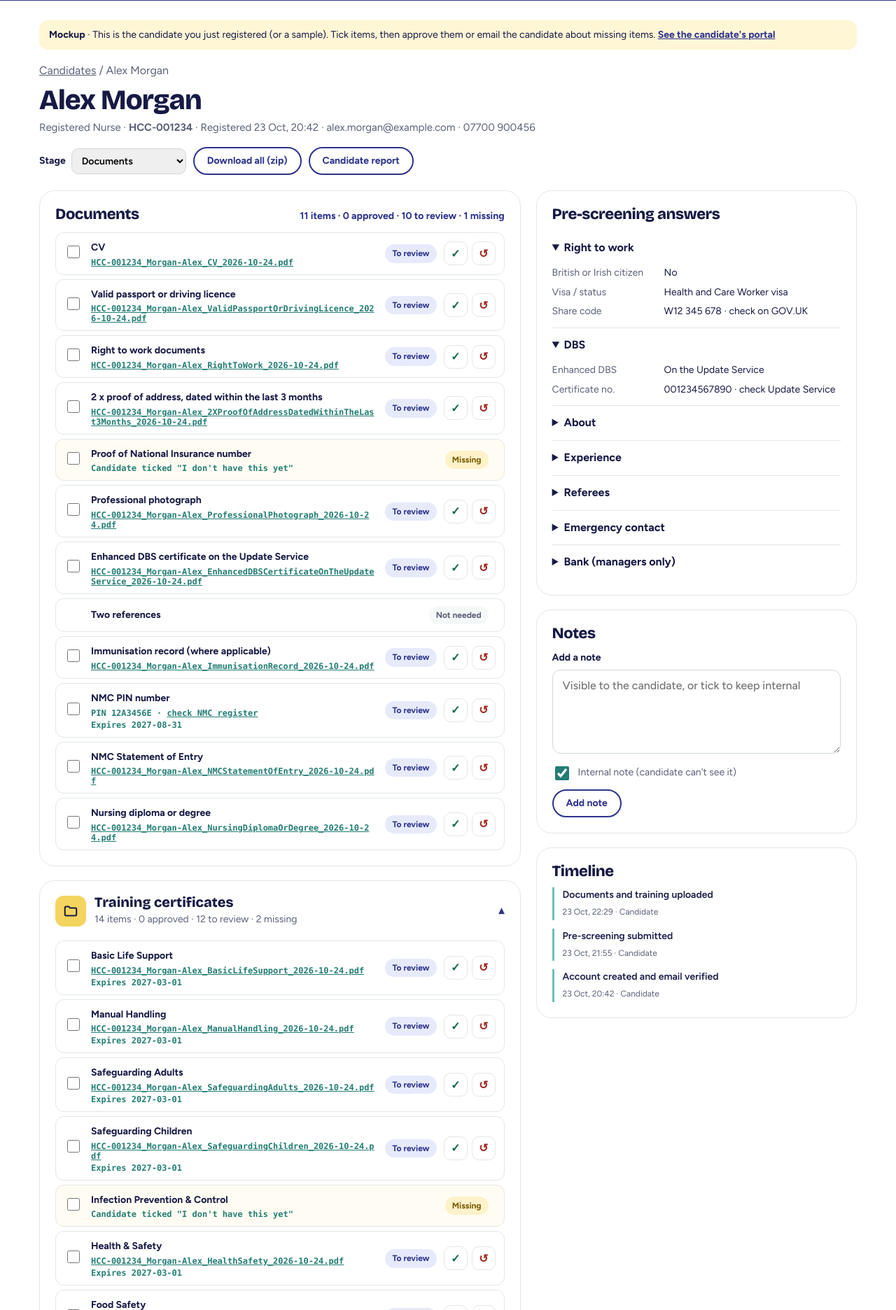
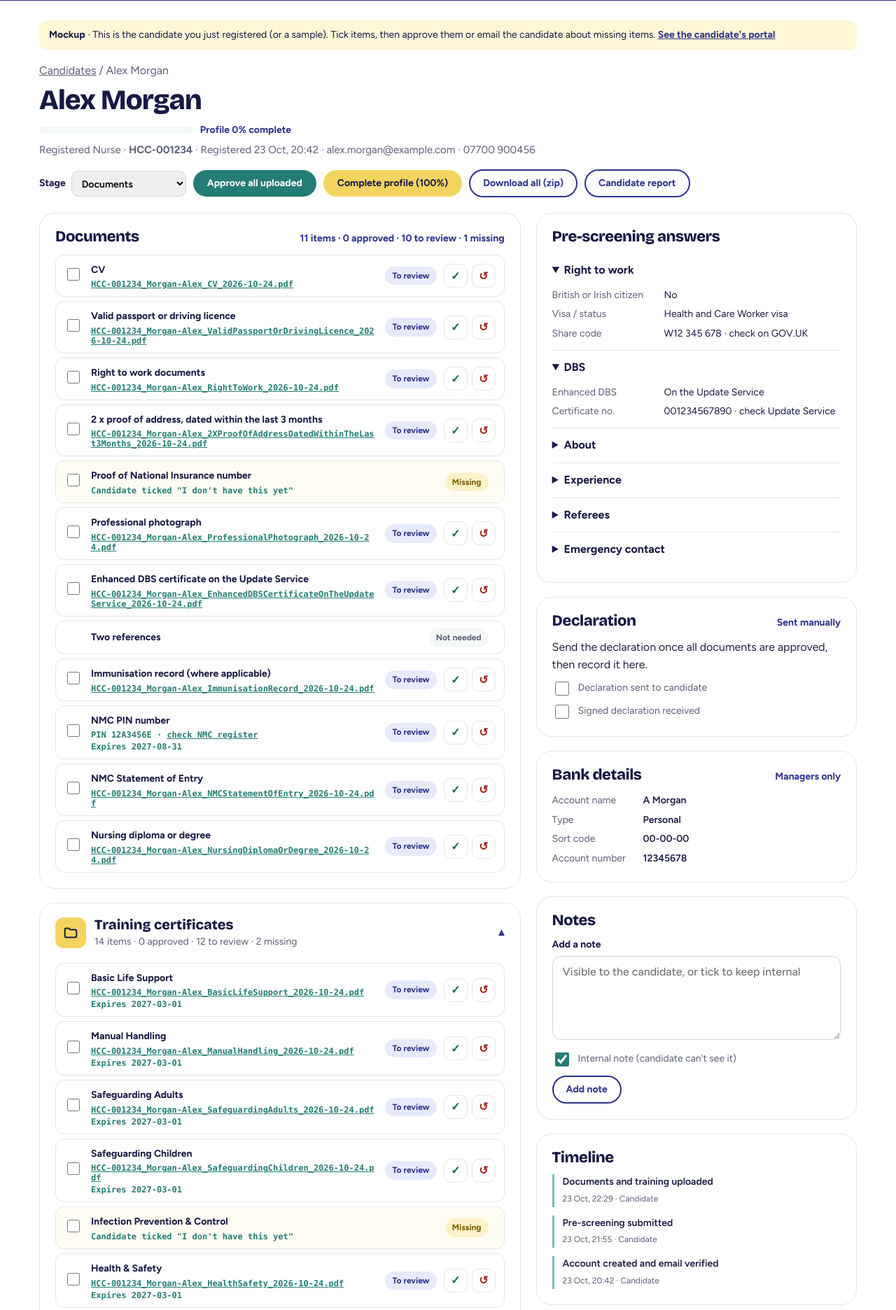
Before and after one commit to abdoultest08-hash/my-wordpress-site, a PHP site: page /staff.html in a window 1280 px wide. Shown: the part 164-2036 px from the top of the page at 70% size. Run offline with PHP 8.4, Linux system fonts and the light colour scheme.

Commit message:
Mockup: required bank details, staff overrides and declaration tracker, two staff emails without attachments
Co-Authored-By: Claude Opus 5.5 <noreply@anthropic.com>
Claude-Session: https://claude.ai/code/session_018ADX3SAHKUZDBiV8MVV5AD

```diff
--- a/mockups/hcc-temps-v2/_src/pages/portal.html
+++ b/mockups/hcc-temps-v2/_src/pages/portal.html
@@ -62,7 +62,7 @@
     if (s.file || s.pin) return { status: 'review' };
     return { status: 'todo' };
   }
-  var CHIP = { approved: ['Approved', 'stat-ok'], review: ['Uploaded · awaiting review', 'stat-wait'], amend: ['Needs replacing', 'stat-amend'], todo: ['To follow', 'stat-todo'], requested: ['Requested by our team', 'stat-amend'], na: ['Not needed', 'stat-na'] };
+  var CHIP = { approved: ['Approved', 'stat-ok'], override: ['Approved', 'stat-ok'], review: ['Uploaded · awaiting review', 'stat-wait'], amend: ['Needs replacing', 'stat-amend'], todo: ['To follow', 'stat-todo'], requested: ['Requested by our team', 'stat-amend'], na: ['Not needed', 'stat-na'] };
   function rows(items, store, isTrain) {
     return items.map(function (it, i) {
       var st = it.na ? { status: 'na' } : status(store, it.key, isTrain), s = store[it.key] || {}, c = CHIP[st.status];
@@ -85,7 +85,7 @@
     var di = docItems(), ti = R[S.role].train.map(function (t) { return { key: t, label: t }; });
     document.getElementById('pDocs').innerHTML = rows(di, S.docs, false);
     document.getElementById('pTrain').innerHTML = rows(ti, S.train, true);
-    var count = function (items, store) { var need = items.filter(function (i) { return !i.na; }); var ok = 0, todo = 0, amend = 0; need.forEach(function (i) { var st = status(store, i.key).status; if (st === 'approved') ok++; if (st === 'todo' || st === 'requested') todo++; if (st === 'amend') amend++; }); return { n: need.length, ok: ok, todo: todo, amend: amend, have: need.filter(function (i) { var s = store[i.key] || {}; return s.file || s.pin; }).length }; };
+    var count = function (items, store) { var need = items.filter(function (i) { return !i.na; }); var ok = 0, todo = 0, amend = 0; need.forEach(function (i) { var st = status(store, i.key).status; if (st === 'approved' || st === 'override') ok++; if (st === 'todo' || st === 'requested') todo++; if (st === 'amend') amend++; }); return { n: need.length, ok: ok, todo: todo, amend: amend, have: need.filter(function (i) { var s = store[i.key] || {}; return s.file || s.pin; }).length }; };
     var d = count(di, S.docs), t = count(ti, S.train);
     document.getElementById('docSum').textContent = d.have + ' of ' + d.n + ' added';
     document.getElementById('trainSum').textContent = t.have + ' of ' + t.n + ' added' + (t.todo ? ' · ' + t.todo + ' to follow' : '') + (t.amend ? ' · ' + t.amend + ' to replace' : '') + ' · tap to open';
--- a/mockups/hcc-temps-v2/assets/site.css
+++ b/mockups/hcc-temps-v2/assets/site.css
@@ -917,3 +917,13 @@ fieldset.f { border: 0; margin: 0; padding: 0; }
 .m-small { font-size: 13px; color: var(--muted); }
 .m-reason { background: #FFF6D6; padding: 10px 12px; border-radius: 10px; }
 .m-note { background: var(--aqua-tint); padding: 10px 12px; border-radius: 10px; }
+.pct { display: flex; align-items: center; gap: 10px; margin-top: 10px; max-width: 360px; }
+.pct .progress { flex: 1; margin-top: 0; height: 10px; }
+.pct b { font-size: 14px; color: var(--navy); white-space: nowrap; }
+.p-ov { display: block; font-size: 13px; font-weight: 600; color: #17694A; margin-top: 4px; }
+.ov-list { margin: 10px 0 0; padding-left: 20px; display: grid; gap: 4px; font-size: 15px; }
+.bank-dl { margin: 0; display: grid; gap: 6px; }
+.bank-dl div { display: grid; grid-template-columns: 130px 1fr; font-size: 14px; }
+.bank-dl dt { color: var(--muted); }
+.bank-dl dd { margin: 0; color: var(--ink); font-weight: 600; }
+.bulk .btn-ghost-light { min-height: 38px; }
--- a/mockups/hcc-temps-v2/portal.html
+++ b/mockups/hcc-temps-v2/portal.html
@@ -187,7 +187,7 @@
     if (s.file || s.pin) return { status: 'review' };
     return { status: 'todo' };
   }
-  var CHIP = { approved: ['Approved', 'stat-ok'], review: ['Uploaded · awaiting review', 'stat-wait'], amend: ['Needs replacing', 'stat-amend'], todo: ['To follow', 'stat-todo'], requested: ['Requested by our team', 'stat-amend'], na: ['Not needed', 'stat-na'] };
+  var CHIP = { approved: ['Approved', 'stat-ok'], override: ['Approved', 'stat-ok'], review: ['Uploaded · awaiting review', 'stat-wait'], amend: ['Needs replacing', 'stat-amend'], todo: ['To follow', 'stat-todo'], requested: ['Requested by our team', 'stat-amend'], na: ['Not needed', 'stat-na'] };
   function rows(items, store, isTrain) {
     return items.map(function (it, i) {
       var st = it.na ? { status: 'na' } : status(store, it.key, isTrain), s = store[it.key] || {}, c = CHIP[st.status];
@@ -210,7 +210,7 @@
     var di = docItems(), ti = R[S.role].train.map(function (t) { return { key: t, label: t }; });
     document.getElementById('pDocs').innerHTML = rows(di, S.docs, false);
     document.getElementById('pTrain').innerHTML = rows(ti, S.train, true);
-    var count = function (items, store) { var need = items.filter(function (i) { return !i.na; }); var ok = 0, todo = 0, amend = 0; need.forEach(function (i) { var st = status(store, i.key).status; if (st === 'approved') ok++; if (st === 'todo' || st === 'requested') todo++; if (st === 'amend') amend++; }); return { n: need.length, ok: ok, todo: todo, amend: amend, have: need.filter(function (i) { var s = store[i.key] || {}; return s.file || s.pin; }).length }; };
+    var count = function (items, store) { var need = items.filter(function (i) { return !i.na; }); var ok = 0, todo = 0, amend = 0; need.forEach(function (i) { var st = status(store, i.key).status; if (st === 'approved' || st === 'override') ok++; if (st === 'todo' || st === 'requested') todo++; if (st === 'amend') amend++; }); return { n: need.length, ok: ok, todo: todo, amend: amend, have: need.filter(function (i) { var s = store[i.key] || {}; return s.file || s.pin; }).length }; };
     var d = count(di, S.docs), t = count(ti, S.train);
     document.getElementById('docSum').textContent = d.have + ' of ' + d.n + ' added';
     document.getElementById('trainSum').textContent = t.have + ' of ' + t.n + ' added' + (t.todo ? ' · ' + t.todo + ' to follow' : '') + (t.amend ? ' · ' + t.amend + ' to replace' : '') + ' · tap to open';
--- a/mockups/hcc-temps-v2/staff.html
+++ b/mockups/hcc-temps-v2/staff.html
@@ -74,10 +74,13 @@
       <div class="s-head">
         <div>
           <h1 id="sTitle">Alex Morgan</h1>
+          <div class="pct"><div class="progress"><i id="pctBar" style="width:0"></i></div><b id="pctTxt"></b></div>
           <p id="sMeta"></p>
         </div>
         <div class="s-actions">
           <label class="s-stage">Stage <select id="stage"><option>New registration</option><option selected>Documents</option><option>Checks in progress</option><option>Ready to work</option><option>Closed</option></select></label>
+          <button class="btn btn-aqua btn-sm" type="button" id="approveAll">Approve all uploaded</button>
+          <button class="btn btn-sun btn-sm" type="button" id="completeAll">Complete profile (100%)</button>
           <button class="btn btn-ghost btn-sm" type="button">Download all (zip)</button>
           <button class="btn btn-ghost btn-sm" type="button">Candidate report</button>
         </div>
@@ -87,7 +90,7 @@
         <div>
           <div class="p-card">
             <div class="p-card-head"><h2>Documents</h2><span class="p-count" id="sDocSum"></span></div>
-            <div class="bulk" id="bulk" hidden><span id="bulkN"></span><button class="btn btn-sm btn-aqua" type="button" data-bulk="approve">Approve selected</button><button class="btn btn-sm btn-sun" type="button" data-bulk="missing">Email missing items</button><button class="link-btn" type="button" data-bulk="clear">Clear</button></div>
+            <div class="bulk" id="bulk" hidden><span id="bulkN"></span><button class="btn btn-sm btn-aqua" type="button" data-bulk="approve">Approve selected</button><button class="btn btn-sm btn-sun" type="button" data-bulk="missing">Email missing items</button><button class="btn btn-sm btn-ghost-light" type="button" data-bulk="override">Mark complete (override)</button><button class="link-btn" type="button" data-bulk="clear">Clear</button></div>
             <div class="s-table" id="sDocs"></div>
           </div>
           <details class="p-card p-folder" open>
@@ -95,6 +98,16 @@
             <div class="s-table" id="sTrain"></div>
           </details>
 
+          <div class="p-card" id="ovPanel" hidden>
+            <div class="p-card-head"><h2 id="ovTitle">Mark complete (override)</h2><button class="link-btn" type="button" id="ovClose">Cancel</button></div>
+            <p class="hint">These items will show as complete for the candidate. Your name and reason are saved on the timeline.</p>
+            <ul class="ov-list" id="ovList"></ul>
+            <div class="form-grid" style="margin-top:12px">
+              <div class="f"><label for="ovReason">Reason</label><select id="ovReason"><option>Seen the original in the office</option><option>Not required for this candidate or client</option><option>Checked by phone or online</option><option>Held on file from a previous registration</option><option>Other (add a note)</option></select></div>
+              <div class="f"><label for="ovNote">Note</label><input type="text" id="ovNote" placeholder="Optional"></div>
+            </div>
+            <div class="form-actions"><button class="btn btn-navy" type="button" id="ovSave">Confirm</button></div>
+          </div>
           <div class="p-card" id="mailPanel" hidden>
             <div class="p-card-head"><h2>Email missing items</h2><button class="link-btn" type="button" id="mailClose">Cancel</button></div>
             <div class="f"><label for="mailNote">Add a note (optional)</label><textarea id="mailNote" placeholder="e.g. Your DBS photo was cut off at the bottom, please upload both pages."></textarea></div>
@@ -108,6 +121,16 @@
           <div class="p-card">
             <div class="p-card-head"><h2>Pre-screening answers</h2></div>
             <div id="sAnswers"></div>
+          </div>
+          <div class="p-card">
+            <div class="p-card-head"><h2>Declaration</h2><span class="p-count">Sent manually</span></div>
+            <p class="hint" style="margin-bottom:10px">Send the declaration once all documents are approved, then record it here.</p>
+            <label class="consent"><input type="checkbox" id="decSent">Declaration sent to candidate</label>
+            <label class="consent" style="margin-top:8px"><input type="checkbox" id="decSigned">Signed declaration received</label>
+          </div>
+          <div class="p-card bank-card">
+            <div class="p-card-head"><h2>Bank details</h2><span class="p-count">Managers only</span></div>
+            <dl class="bank-dl" id="bankDl"></dl>
           </div>
           <div class="p-card">
             <div class="p-card-head"><h2>Notes</h2></div>
@@ -207,7 +230,7 @@
   document.querySelectorAll('.mFirst').forEach(function (e) { e.textContent = S.acct.first; }); document.querySelectorAll('.mRef').forEach(function (e) { e.textContent = S.ref; });
   document.getElementById('mailTo').textContent = S.acct.email;
 
-  var CHIP = { approved: ['Approved', 'stat-ok'], review: ['To review', 'stat-wait'], amend: ['Amend requested', 'stat-amend'], todo: ['Missing', 'stat-todo'], requested: ['Requested', 'stat-amend'], na: ['Not needed', 'stat-na'] };
+  var CHIP = { approved: ['Approved', 'stat-ok'], override: ['Completed by staff', 'stat-ok'], review: ['To review', 'stat-wait'], amend: ['Amend requested', 'stat-amend'], todo: ['Missing', 'stat-todo'], requested: ['Requested', 'stat-amend'], na: ['Not needed', 'stat-na'] };
   function items(train) {
     if (train) return R[S.role].train.map(function (t) { return { key: t, label: t, t: 1 }; });
     return R[S.role].docs.map(function (d) {
@@ -221,13 +244,13 @@
     return list.map(function (it) {
       var s = st(it), file = (it.t ? S.train : S.docs)[it.key] || {}, c = CHIP[s], r = S.review[it.key] || {};
       return '<div class="s-row s-' + s + '">' + (it.na ? '<span class="s-cb"></span>' : '<label class="s-cb"><input type="checkbox" data-k="' + esc(it.key) + '" aria-label="Select ' + esc(it.label) + '"></label>') +
-        '<div class="s-item"><b>' + esc(it.label) + '</b>' + (file.file ? '<a class="p-file" href="#" onclick="return false">' + esc(file.file) + '</a>' : file.pin ? '<span class="p-file">PIN ' + esc(file.pin) + ' · <a href="https://www.nmc.org.uk/registration/search-the-register/" target="_blank" rel="noopener">check NMC register</a></span>' : file.missing ? '<span class="p-file">Candidate ticked "I don\'t have this yet"</span>' : '') + (file.exp ? '<span class="p-file">Expires ' + esc(file.exp) + '</span>' : '') + (r.reason ? '<span class="p-reason">' + esc(r.reason) + '</span>' : '') + '</div>' +
+        '<div class="s-item"><b>' + esc(it.label) + '</b>' + (file.file ? '<a class="p-file" href="#" onclick="return false">' + esc(file.file) + '</a>' : file.pin ? '<span class="p-file">PIN ' + esc(file.pin) + ' · <a href="https://www.nmc.org.uk/registration/search-the-register/" target="_blank" rel="noopener">check NMC register</a></span>' : file.missing ? '<span class="p-file">Candidate ticked "I don\'t have this yet"</span>' : '') + (file.exp ? '<span class="p-file">Expires ' + esc(file.exp) + '</span>' : '') + (r.reason ? '<span class="' + (s === 'override' ? 'p-ov' : 'p-reason') + '">' + (s === 'override' ? 'Override: ' : '') + esc(r.reason) + (r.by ? ' · ' + esc(r.by) : '') + '</span>' : '') + '</div>' +
         '<span class="stat ' + c[1] + '">' + c[0] + '</span>' +
-        (it.na || s === 'todo' || s === 'requested' ? '<span></span>' : '<span class="s-btns"><button type="button" class="mini ok" data-ok="' + esc(it.key) + '" title="Approve">✓</button><button type="button" class="mini am" data-am="' + esc(it.key) + '" title="Ask to replace">↺</button></span>') +
+        (it.na || s === 'todo' || s === 'requested' || s === 'override' ? '<span></span>' : '<span class="s-btns"><button type="button" class="mini ok" data-ok="' + esc(it.key) + '" title="Approve">✓</button><button type="button" class="mini am" data-am="' + esc(it.key) + '" title="Ask to replace">↺</button></span>') +
         '<div class="amend-box" data-box="' + esc(it.key) + '" hidden><select>' + AMEND.map(function (x) { return '<option>' + x + '</option>'; }).join('') + '</select><button type="button" class="btn btn-sm btn-sun" data-amsend="' + esc(it.key) + '">Send to candidate</button></div></div>';
     }).join('');
   }
-  function sum(list) { var n = list.filter(function (i) { return !i.na; }); var c = {}; n.forEach(function (i) { var s = st(i); c[s] = (c[s] || 0) + 1; }); return n.length + ' items · ' + (c.approved || 0) + ' approved · ' + (c.review || 0) + ' to review · ' + ((c.todo || 0) + (c.requested || 0)) + ' missing' + (c.amend ? ' · ' + c.amend + ' to replace' : ''); }
+  function sum(list) { var n = list.filter(function (i) { return !i.na; }); var c = {}; n.forEach(function (i) { var s = st(i); c[s] = (c[s] || 0) + 1; }); return n.length + ' items · ' + ((c.approved || 0) + (c.override || 0)) + ' approved · ' + (c.review || 0) + ' to review · ' + ((c.todo || 0) + (c.requested || 0)) + ' missing' + (c.amend ? ' · ' + c.amend + ' to replace' : ''); }
   function labelOf(k) { var all = items(false).concat(items(true)); for (var i = 0; i < all.length; i++) if (all[i].key === k) return all[i].label; return k; }
   function log(text) { S.log.push([new Date().toISOString(), text, 'Geraldine']); save(); }
   function toast(t) { var el = document.getElementById('toastPop'); el.textContent = t; el.hidden = false; clearTimeout(el._t); el._t = setTimeout(function () { el.hidden = true; }, 3200); }
@@ -242,11 +265,14 @@
       ['About', [['Date of birth', a.dob], ['NI number', a.ni], ['Address', S.acct.address], ['Licence / vehicle', [a.licence, a.vehicle && 'vehicle: ' + a.vehicle].filter(Boolean).join(' · ')]]],
       ['Experience', [['Education', a.edu], ['Status', a.emp], ['In role', a.exp], ['Training in date', a.trainok], ['Uniform', [a.uniform, a.size].filter(Boolean).join(' · ')]]],
       ['Referees', [['1', [a.r1n, a.r1p, a.r1e, a.r1t].filter(Boolean).join(' · ')], ['2', [a.r2n, a.r2p, a.r2e, a.r2t].filter(Boolean).join(' · ')]]],
-      ['Emergency contact', [['', [a.kn, a.kr, a.kt].filter(Boolean).join(' · ')]]],
-      ['Bank (managers only)', [['Account', a.bno ? (a.ban || '') + ' · ' + (a.btype || '') + ' · ' + (a.bsc || '') + ' · ****' + a.bno.slice(-4) : 'Not added yet']]]
+      ['Emergency contact', [['', [a.kn, a.kr, a.kt].filter(Boolean).join(' · ')]]]
     ];
     document.getElementById('sAnswers').innerHTML = ans.map(function (g, i) { return '<details class="det"' + (i < 2 ? ' open' : '') + '><summary>' + g[0] + '</summary><dl>' + g[1].map(function (r) { return '<div><dt>' + esc(r[0]) + '</dt><dd>' + esc(r[1] || '—') + '</dd></div>'; }).join('') + '</dl></details>'; }).join('');
     document.getElementById('timeline').innerHTML = S.log.slice().reverse().map(function (l) { return '<li><b>' + esc(l[1]) + '</b><span>' + fmt(l[0]) + ' · ' + esc(l[2]) + '</span></li>'; }).join('');
+    document.getElementById('bankDl').innerHTML = [['Account name', a.ban], ['Type', a.btype], ['Sort code', a.bsc], ['Account number', a.bno]].map(function (r) { return '<div><dt>' + r[0] + '</dt><dd>' + esc(r[1] || '—') + '</dd></div>'; }).join('');
+    var all = d.concat(t).filter(function (i) { return !i.na; }), ok = all.filter(function (i) { var s = st(i); return s === 'approved' || s === 'override'; }).length, pct = Math.round(ok / all.length * 100);
+    document.getElementById('pctBar').style.width = pct + '%'; document.getElementById('pctTxt').textContent = 'Profile ' + pct + '% complete';
+    document.getElementById('decSent').checked = !!S.decSent; document.getElementById('decSigned').checked = !!S.decSigned;
     bind(); bulk();
   }
   function ticked() { return Array.prototype.map.call(document.querySelectorAll('.s-cb input:checked'), function (c) { return c.dataset.k; }); }
@@ -261,12 +287,42 @@
     b.addEventListener('click', function () {
       var ks = ticked();
       if (b.dataset.bulk === 'clear') { document.querySelectorAll('.s-cb input').forEach(function (c) { c.checked = false; }); bulk(); return; }
+      if (b.dataset.bulk === 'override') { openOverride(ks, 'Mark complete (override)'); return; }
       if (b.dataset.bulk === 'approve') { ks.forEach(function (k) { S.review[k] = { status: 'approved' }; }); log('Approved ' + ks.length + ' items'); render(); toast(ks.length + ' items approved'); return; }
       document.getElementById('mailList').innerHTML = ks.map(function (k) { return '<li>' + esc(labelOf(k)) + '</li>'; }).join('');
       document.getElementById('mailSubj').textContent = 'Action needed: ' + ks.length + ' item' + (ks.length > 1 ? 's' : '') + ' missing from your registration (' + S.ref + ')';
       var p = document.getElementById('mailPanel'); p.hidden = false; p.dataset.keys = JSON.stringify(ks); p.scrollIntoView({ behavior: 'smooth', block: 'start' });
     });
   });
+  function openOverride(ks, title) {
+    if (!ks.length) { toast('Nothing left to complete'); return; }
+    document.getElementById('ovTitle').textContent = title;
+    document.getElementById('ovList').innerHTML = ks.map(function (k) { return '<li>' + esc(labelOf(k)) + '</li>'; }).join('');
+    var p = document.getElementById('ovPanel'); p.hidden = false; p.dataset.keys = JSON.stringify(ks); p.scrollIntoView({ behavior: 'smooth', block: 'start' });
+  }
+  document.getElementById('ovClose').addEventListener('click', function () { document.getElementById('ovPanel').hidden = true; });
+  document.getElementById('ovSave').addEventListener('click', function () {
+    var p = document.getElementById('ovPanel'), ks = JSON.parse(p.dataset.keys || '[]'), note = document.getElementById('ovNote').value.trim();
+    var reason = document.getElementById('ovReason').value + (note ? ': ' + note : '');
+    ks.forEach(function (k) { S.review[k] = { status: 'override', reason: reason, by: 'Geraldine' }; });
+    log('Marked ' + ks.length + ' item' + (ks.length > 1 ? 's' : '') + ' complete (override): ' + reason);
+    p.hidden = true; document.getElementById('ovNote').value = ''; render(); toast(ks.length + ' items marked complete');
+  });
+  document.getElementById('approveAll').addEventListener('click', function () {
+    var ks = items(false).concat(items(true)).filter(function (i) { return st(i) === 'review'; }).map(function (i) { return i.key; });
+    ks.forEach(function (k) { S.review[k] = { status: 'approved' }; });
+    if (ks.length) log('Approved all ' + ks.length + ' uploaded items');
+    render(); toast(ks.length ? ks.length + ' items approved' : 'No uploaded items waiting for review');
+  });
+  document.getElementById('completeAll').addEventListener('click', function () {
+    var left = items(false).concat(items(true)).filter(function (i) { var s = st(i); return !i.na && s !== 'approved' && s !== 'override'; });
+    var uploaded = left.filter(function (i) { return st(i) === 'review'; });
+    uploaded.forEach(function (i) { S.review[i.key] = { status: 'approved' }; });
+    if (uploaded.length) log('Approved all ' + uploaded.length + ' uploaded items');
+    render();
+    openOverride(left.filter(function (i) { return uploaded.indexOf(i) < 0; }).map(function (i) { return i.key; }), 'Complete profile: confirm the remaining items');
+  });
+  ['decSent', 'decSigned'].forEach(function (id) { document.getElementById(id).addEventListener('change', function () { S[id] = this.checked; log(this.checked ? (id === 'decSent' ? 'Declaration sent to candidate' : 'Signed declaration received') : (id === 'decSent' ? 'Declaration marked as not sent' : 'Signed declaration unticked')); render(); }); });
   document.getElementById('mailNote').addEventListener('input', function () { var o = document.getElementById('mailNoteOut'); o.textContent = this.value; o.hidden = !this.value.trim(); });
   document.getElementById('mailClose').addEventListener('click', function () { document.getElementById('mailPanel').hidden = true; });
   document.getElementById('mailSend').addEventListener('click', function () {
```
Also changed, not shown: client-docs/HCC-Checklist-Answers.md (+14 -0 lines), mockups/hcc-temps-v2/_src/pages/apply.html (+7 -4 lines), mockups/hcc-temps-v2/_src/pages/staff.html (+63 -7 lines), mockups/hcc-temps-v2/_src/pages/workflow.html (+7 -10 lines), mockups/hcc-temps-v2/apply.html (+7 -4 lines), mockups/hcc-temps-v2/workflow.html (+7 -10 lines).
